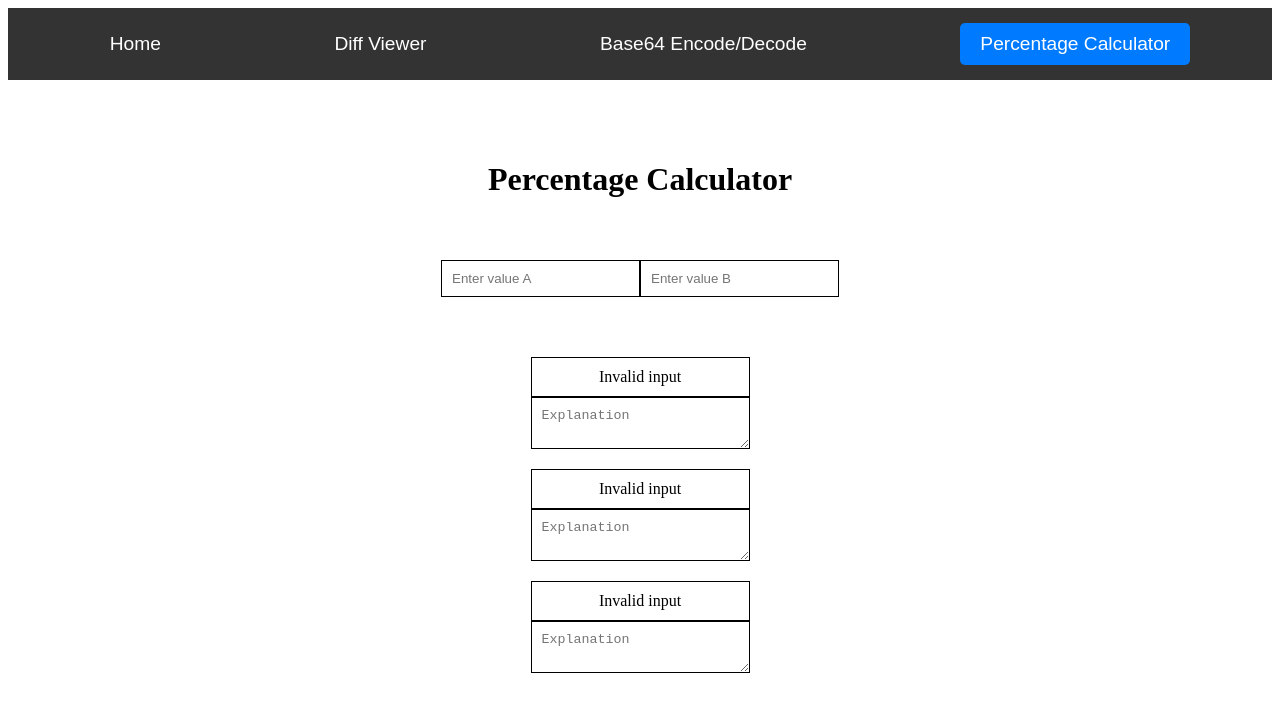
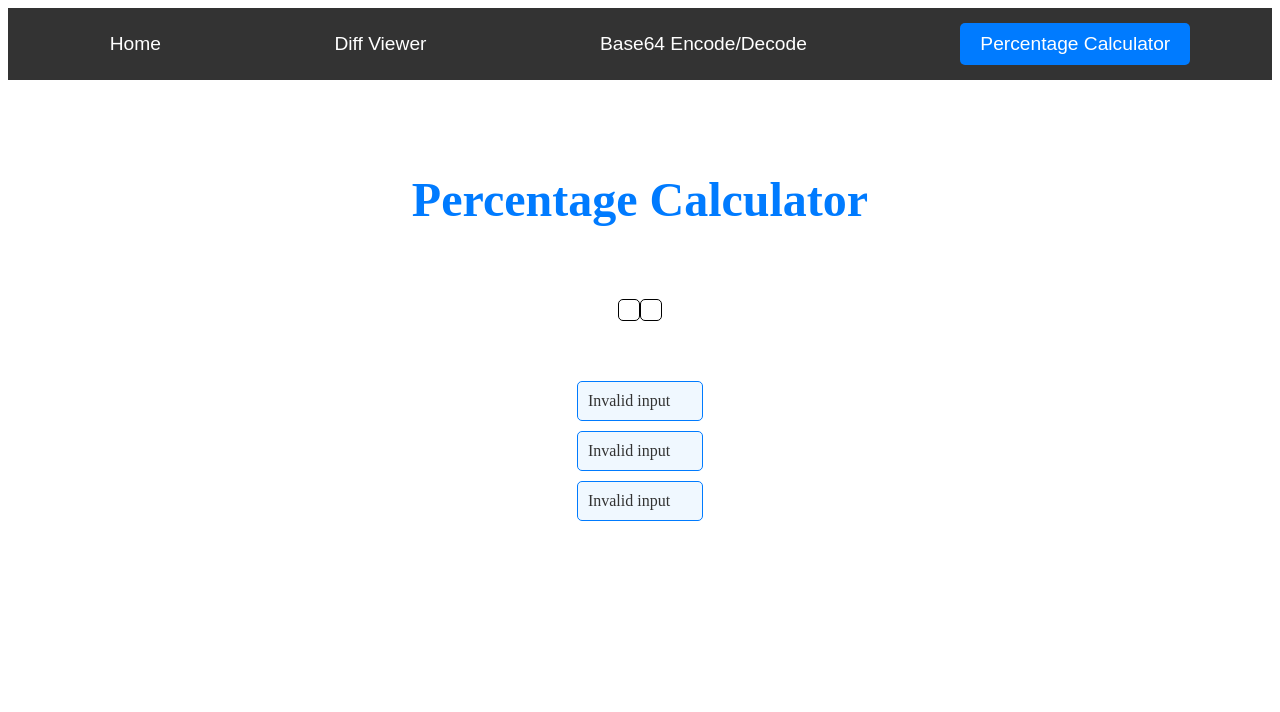
Before and after one commit to sharshi/things, a React (Vite) app: page /#/percentage-calculator in a window 1280 px wide. Shown: the top 712 px of the page. Built offline with nearby package versions, Linux system fonts and the light colour scheme.

Commit message:
Redesign the percentage calculator UI
Fixes #16

---

For more details, open the [Copilot Workspace session](https://copilot-workspace.githubnext.com/sharshi/things/issues/16?shareId=XXXX-XXXX-XXXX-XXXX).

```diff
--- a/src/components/PercentageCalculator.tsx
+++ b/src/components/PercentageCalculator.tsx
@@ -4,9 +4,6 @@ import '../styles.css';
 const PercentageCalculator = () => {
     const [valueA, setValueA] = useState('');
     const [valueB, setValueB] = useState('');
-    const [result1, setResult1] = useState('');
-    const [result2, setResult2] = useState('');
-    const [result3, setResult3] = useState('');
     const [explanation1, setExplanation1] = useState('');
     const [explanation2, setExplanation2] = useState('');
     const [explanation3, setExplanation3] = useState('');
@@ -20,32 +17,22 @@ const PercentageCalculator = () => {
         const B = parseFloat(valueB);
 
         if (isNaN(A) || isNaN(B)) {
-            setResult1('Invalid input');
-            setResult2('Invalid input');
-            setResult3('Invalid input');
-            setExplanation1('');
-            setExplanation2('');
-            setExplanation3('');
+            setExplanation1('Invalid input');
+            setExplanation2('Invalid input');
+            setExplanation3('Invalid input');
             return;
         }
 
         if (B === 0) {
-            setResult1('Error: Division by zero');
-            setResult2('Error: Division by zero');
-            setResult3('Error: Division by zero');
-            setExplanation1('');
-            setExplanation2('');
-            setExplanation3('');
+            setExplanation1('Error: Division by zero');
+            setExplanation2('Error: Division by zero');
+            setExplanation3('Error: Division by zero');
             return;
         }
 
         const calculatedResult1 = (A / 100) * B;
         const calculatedResult2 = (A / B) * 100;
         const calculatedResult3 = ((B - A) / A) * 100;
-
-        setResult1(calculatedResult1.toString());
-        setResult2(calculatedResult2.toString());
-        setResult3(calculatedResult3.toString());
 
         setExplanation1(`${calculatedResult1} is ${A}% of ${B}.`);
         setExplanation2(`${A} is ${calculatedResult2}% of ${B}.`);
@@ -58,49 +45,23 @@ const PercentageCalculator = () => {
                 <h1>Percentage Calculator</h1>
             </div>
             <div className="percentage-calculator-inputs">
-                <input
-                    type="text"
-                    placeholder="Enter value A"
-                    value={valueA}
-                    onChange={(e) => setValueA(e.target.value)}
-                    className="percentage-calculator-input"
-                />
-                <input
-                    type="text"
-                    placeholder="Enter value B"
-                    value={valueB}
-                    onChange={(e) => setValueB(e.target.value)}
-                    className="percentage-calculator-input"
-                />
+                <div className="percentage-calculator-input">
+                    {valueA}
+                </div>
+                <div className="percentage-calculator-input">
+                    {valueB}
+                </div>
             </div>
             <div className="percentage-calculator-results">
-                <div className="percentage-calculator-result">
-                    {result1}
+                <div className="percentage-calculator-output">
+                    {explanation1}
                 </div>
-                <textarea
-                    placeholder="Explanation"
-                    value={explanation1}
-                    readOnly
-                    className="percentage-calculator-input"
-                />
-                <div className="percentage-calculator-result">
-                    {result2}
+                <div className="percentage-calculator-output">
+                    {explanation2}
                 </div>
-                <textarea
-                    placeholder="Explanation"
-                    value={explanation2}
-                    readOnly
-                    className="percentage-calculator-input"
-                />
-                <div className="percentage-calculator-result">
-                    {result3}
+                <div className="percentage-calculator-output">
+                    {explanation3}
                 </div>
-                <textarea
-                    placeholder="Explanation"
-                    value={explanation3}
-                    readOnly
-                    className="percentage-calculator-input"
-                />
             </div>
         </div>
     );
--- a/src/styles.css
+++ b/src/styles.css
@@ -14,25 +14,22 @@
         flex-grow: 1;
         margin-bottom: 20px;
         width: 100%;
+        border-radius: 5px;
+        font-size: 16px;
+        transition: border-color 0.3s;
     }
 
-    .percentage-calculator-button {
-        padding: 10px 20px;
-        font-size: 16px;
-        margin-bottom: 20px;
-    }
-
-    .percentage-calculator-result {
-        border: 1px solid black;
-        padding: 10px;
-        flex-grow: 1;
-        text-align: center;
-        width: 100%;
+    .percentage-calculator-input:focus {
+        border-color: #007bff;
+        outline: none;
     }
 
     .percentage-calculator-header {
         text-align: center;
         padding: 20px;
+        font-size: 24px;
+        font-weight: bold;
+        color: #007bff;
     }
 
     .percentage-calculator-inputs {
@@ -46,6 +43,17 @@
         flex-direction: column;
         align-items: center;
         padding: 20px;
+    }
+
+    .percentage-calculator-output {
+        border: 1px solid #007bff;
+        padding: 10px;
+        margin-bottom: 10px;
+        width: 100%;
+        border-radius: 5px;
+        font-size: 16px;
+        background-color: #f0f8ff;
+        color: #333;
     }
 }
 
```
